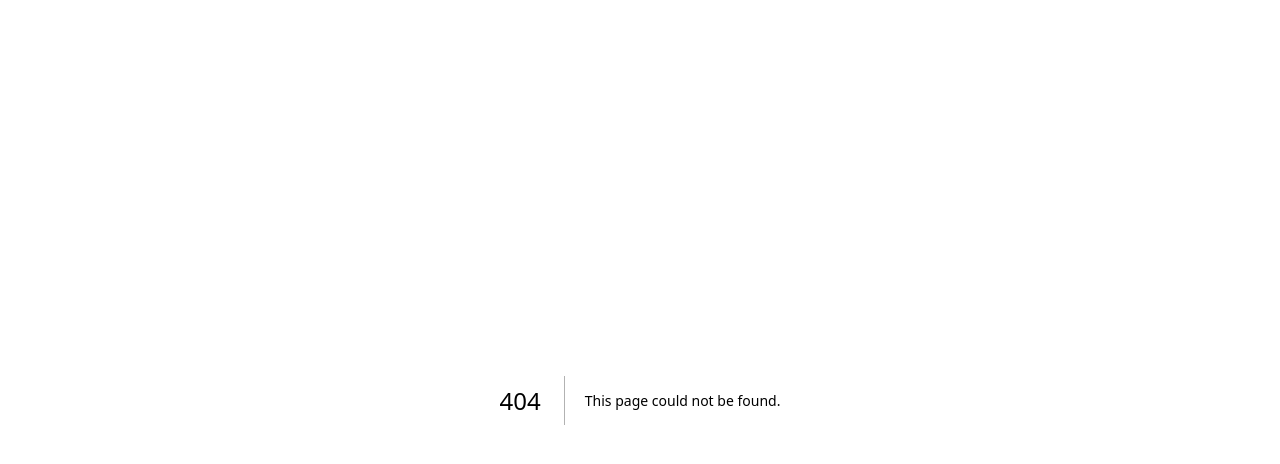
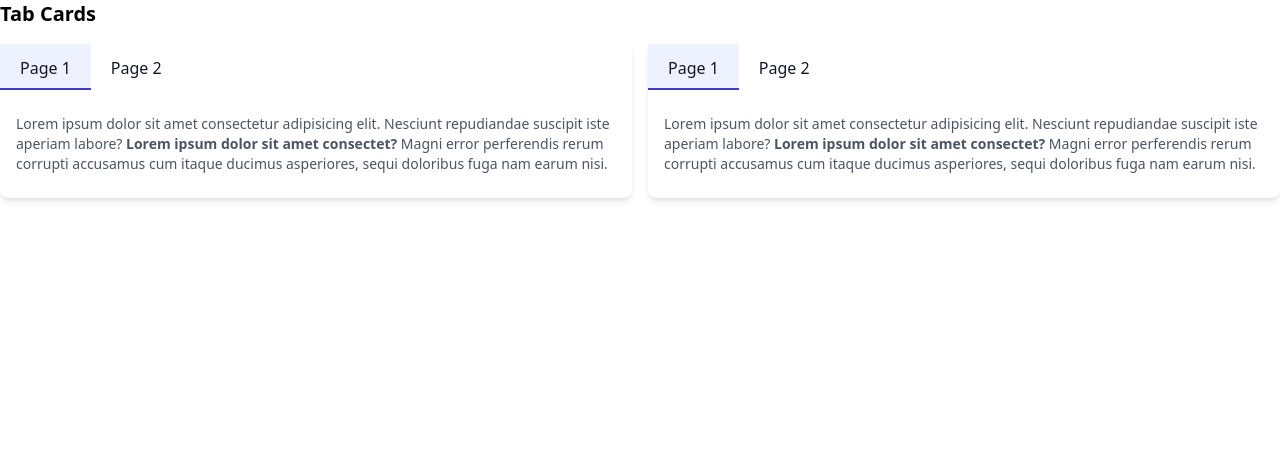
Before and after one commit to diegosalasmartinez/ui, a Next.js app: page /card/TabCards in a window 1280 px wide. Before the commit this address had no page. Shown: the top 464 px of the page. Built offline with nearby package versions, Linux system fonts and the light colour scheme.

Commit message:
Add tab cards

```diff
--- /dev/null
+++ b/components/card/TabCard.tsx
@@ -0,0 +1,65 @@
+import { cn } from '@/utils/style'
+
+interface TabCardProps {
+  tabSelected: string
+  tabs: { value: string; label: string }[]
+  body?: string
+  children?: React.ReactNode
+  onClick: (value: string) => void
+}
+
+export default function TabCard({ tabSelected, tabs, body, children, onClick }: TabCardProps) {
+  return (
+    <div className={cn('flex flex-col', 'rounded-lg bg-white shadow-md', 'dark:bg-gray-800')}>
+      <div className='flex'>
+        {tabs.map((item) => (
+          <TabCardItem
+            key={item.value}
+            value={item.value}
+            text={item.label}
+            active={tabSelected === item.value}
+            onClick={onClick}
+          />
+        ))}
+      </div>
+      <p className='my-2 p-4 text-sm text-gray-600 dark:text-gray-300'>{children ?? body}</p>
+    </div>
+  )
+}
+
+interface TabCardItemProps {
+  value: string
+  text: string
+  active: boolean
+  onClick: (value: string) => void
+}
+
+function TabCardItem({ value, text, active, onClick }: TabCardItemProps) {
+  const handleClickTab = (e: React.MouseEvent<HTMLDivElement, MouseEvent>) => {
+    e.stopPropagation()
+    onClick(value)
+  }
+
+  return (
+    <div
+      className={cn(
+        'border-b-2 border-b-transparent px-5 pt-3 pb-2 text-base text-gray-900',
+        'hover:cursor-pointer hover:border-b-2 hover:border-b-indigo-300',
+        active ? 'border-b-2 border-b-indigo-700 hover:border-b-indigo-700 font-medium bg-indigo-50' : '',
+      )}
+      onClick={handleClickTab}
+    >
+      {text}
+    </div>
+  )
+}
+
+interface TabCardContentProps {
+  value: string
+  tab: string
+  children: React.ReactNode
+}
+
+export function TabCardContent({ value, tab, children }: TabCardContentProps) {
+  return <>{value === tab && children}</>
+}
--- /dev/null
+++ b/pages/card/TabCards.tsx
@@ -0,0 +1,51 @@
+import { useState } from 'react'
+import { cn } from '@/utils/style'
+import TabCard, { TabCardContent } from '@/components/card/TabCard'
+import FlatButton from '@/components/button/FlatButton'
+
+const tabs = [
+  { value: '1', label: 'Page 1' },
+  { value: '2', label: 'Page 2' },
+]
+
+export default function TabCards() {
+  const [tab, setTab] = useState('1')
+
+  return (
+    <div id='tab-cards' className='mb-6'>
+      <h1 className='mb-4 text-xl font-bold'>Tab Cards</h1>
+      <div className={cn('grid grid-cols-1 gap-4', 'md:grid-cols-2')}>
+        <TabCard tabSelected={tab} tabs={tabs} onClick={(value) => setTab(value)}>
+          <TabCardContent value='1' tab={tab}>
+            Lorem ipsum dolor sit amet consectetur adipisicing elit. Nesciunt repudiandae suscipit iste aperiam labore?
+            <span className='font-bold'> Lorem ipsum dolor sit amet consectet? </span>
+            Magni error perferendis rerum corrupti accusamus cum itaque ducimus asperiores, sequi doloribus fuga nam
+            earum nisi.
+          </TabCardContent>
+          <TabCardContent value='2' tab={tab}>
+            Lorem ipsum dolor sit amet consectetur adipisicing elit. Molestias repellendus, suscipit quos laborum nulla
+            reprehenderit placeat, totam ipsum quas accusantium ipsam quasi obcaecati labore fugit animi, ab illum
+            tempora commodi.
+          </TabCardContent>
+        </TabCard>
+        <TabCard tabSelected={tab} tabs={tabs} onClick={(value) => setTab(value)}>
+          <TabCardContent value='1' tab={tab}>
+            Lorem ipsum dolor sit amet consectetur adipisicing elit. Nesciunt repudiandae suscipit iste aperiam labore?
+            <span className='font-bold'> Lorem ipsum dolor sit amet consectet? </span>
+            Magni error perferendis rerum corrupti accusamus cum itaque ducimus asperiores, sequi doloribus fuga nam
+            earum nisi.
+          </TabCardContent>
+          <TabCardContent value='2' tab={tab}>
+            Lorem ipsum dolor sit amet consectetur adipisicing elit. Ea unde eveniet aliquid voluptates facilis libero
+            ex laborum dolores, minus impedit, illo, quibusdam fugit neque voluptatem voluptatum! Eaque velit voluptas
+            ullam.
+            <div className='mt-1 flex justify-end gap-2'>
+              <FlatButton text='Cancel' category='secondary' />
+              <FlatButton text='Accept' />
+            </div>
+          </TabCardContent>
+        </TabCard>
+      </div>
+    </div>
+  )
+}
```
